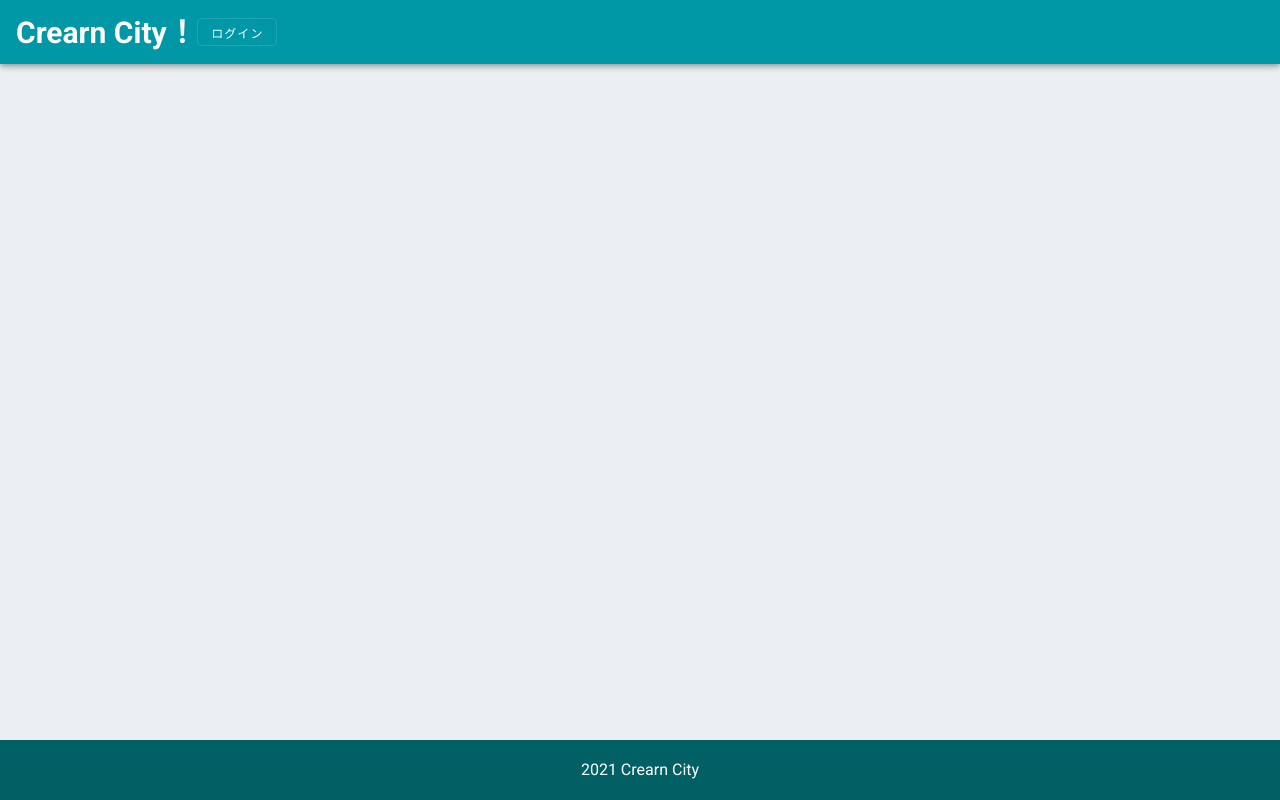
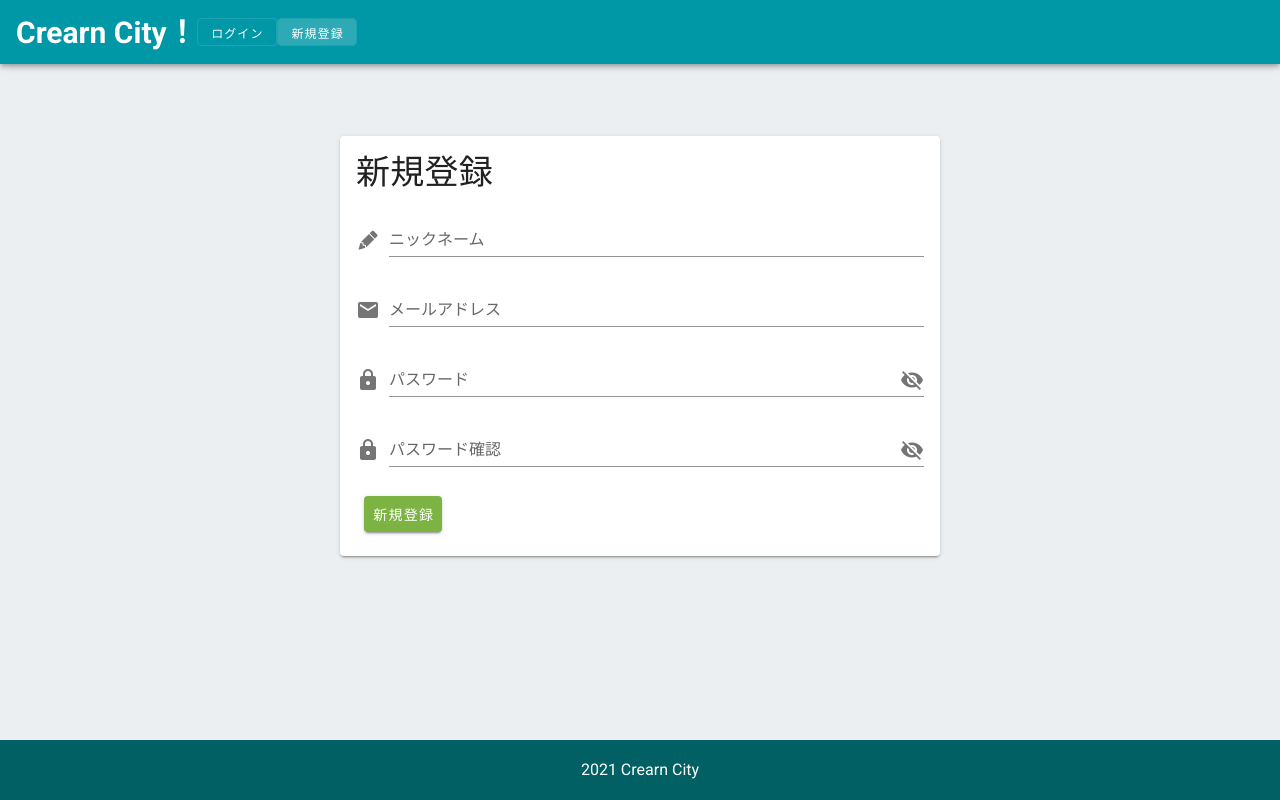
Before and after one commit to kondo-innov/todo_nuxt, a Nuxt app in the folder front/: page /users/signup in a window 1280 px wide. Built offline with nearby package versions, Linux system fonts and the light colour scheme.

Commit message:
front/signup view add

```diff
--- a/front/components/layouts/Header.vue
+++ b/front/components/layouts/Header.vue
@@ -19,6 +19,15 @@
     >
     <span>ログイン</span>
     </v-btn>
+    <v-btn
+      to="/users/signup"
+      text
+      color="white"
+      :outlined="true"
+      small
+    >
+    <span>新規登録</span>
+    </v-btn>
   </v-app-bar>
 </template>
 
--- a/front/pages/users/login.vue
+++ b/front/pages/users/login.vue
@@ -1,72 +1,73 @@
 <template>
   <div class="mx-auto mt-5 pa-5">
-    <v-card class="mt-5 mx-auto" max-width="600">
-      <v-form ref="form" v-model="valid" lazy-validation>
-        <v-container>
-          <v-row justify="center">
-            <p cols="12" class="mt-3 display-1 grey--text">
+    <v-card width="600px" class="mx-auto mt-5">
+      <v-card-title>
+        <h1 class="display-1">
           ログイン
-            </p>
-          </v-row>
-          <v-row justify="center">
-            <v-col cols="12" md="10" sm="10">
+        </h1>
+      </v-card-title>
+      <v-card-text>
+        <v-form ref="form" lazy-validation>
           <v-text-field
             v-model="email"
             prepend-icon="mdi-email"
             label="メールアドレス"
           />
-              <p class="caption mb-0" />
-            </v-col>
-          </v-row>
-          <v-row justify="center">
-            <v-col cols="12" md="10" sm="10">
           <v-text-field
             v-model="password"
             prepend-icon="mdi-lock"
+            append-icon="mdi-eye-off"
+            type="password"
             label="パスワード"
           />
-            </v-col>
-          </v-row>
-          <v-row justify="center">
-            <v-col cols="12" md="10" sm="10">
+          <v-card-actions>
             <v-btn
-                block
-                class="mr-4 blue white--text"
+              color="light-green darken-1"
+              class="white--text"
               @click="loginWithAuthModule"
             >
               ログイン
             </v-btn>
-            </v-col>
-          </v-row>
-        </v-container>
+          </v-card-actions>
         </v-form>
+      </v-card-text>
     </v-card>
   </div>
 </template>
 
 <script>
 export default {
-  data () {
+  data() {
     return {
       password: '',
-      email: ''
+      email: '',
     }
   },
   methods: {
-    async loginWithAuthModule () {
-      await this.$auth.loginWith('local', {
+    // loginメソッドの呼び出し
+    async loginWithAuthModule() {
+      await this.$auth
+        .loginWith('local', {
+         // emailとpasswordの情報を送信
           data: {
             email: this.email,
-          password: this.password
-        }
+            password: this.password,
+          },
         })
-        .then((response) => {
+        .then(
+          (response) => {
+            // レスポンスで返ってきた、認証に必要な情報をlocalStorageに保存
+            localStorage.setItem('access-token', response.headers['access-token'])
+            localStorage.setItem('client', response.headers.client)
+            localStorage.setItem('uid', response.headers.uid)
+            localStorage.setItem('token-type', response.headers['token-type'])
             return response
           },
           (error) => {
             return error
-        })
           }
-  }
+        )
+    },
+  },
 }
 </script>
--- /dev/null
+++ b/front/pages/users/signup.vue
@@ -0,0 +1,70 @@
+<template>
+  <div class="mx-auto mt-5 pa-5">
+    <v-card width="600px" class="mx-auto mt-5">
+      <v-card-title>
+        <h1 class="display-1">
+          新規登録
+        </h1>
+      </v-card-title>
+      <v-card-text>
+        <v-form ref="form" lazy-validation>
+          <v-text-field
+            v-model="user.name"
+            prepend-icon="mdi-lead-pencil"
+            label="ニックネーム"
+          />
+          <v-text-field
+            v-model="user.email"
+            prepend-icon="mdi-email"
+            label="メールアドレス"
+          />
+          <v-text-field
+            v-model="user.password"
+            prepend-icon="mdi-lock"
+            append-icon="mdi-eye-off"
+            type="password"
+            label="パスワード"
+          />
+          <v-text-field
+            v-model="user.password_confirmation"
+            prepend-icon="mdi-lock"
+            append-icon="mdi-eye-off"
+            type="password"
+            label="パスワード確認"
+          />
+          <v-card-actions>
+            <v-btn
+              color="light-green darken-1"
+              class="white--text"
+              @click="registerUser"
+            >
+              新規登録
+            </v-btn>
+          </v-card-actions>
+        </v-form>
+      </v-card-text>
+    </v-card>
+  </div>
+</template>
+
+<script>
+export default {
+  data() {
+    return {
+      user: {
+        name: '',
+        password: '',
+        email: '',
+        password_confirmation: '',
+      },
+    }
+  },
+  methods: {
+    registerUser() {
+      this.$axios.post('/api/v1/auth', this.user).then((response) => {
+        window.location.href = '/users/comfirmation'
+      })
+    },
+  },
+}
+</script>
```
Lines whose indentation alone changed are shown as unchanged.
